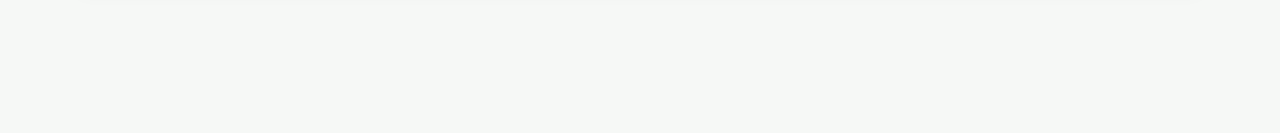
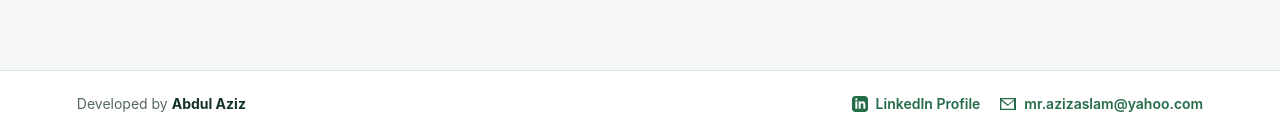
Before and after one commit to abdulazizaslam/AI_Automation, a Next.js app: page / in a window 1280 px wide. Shown: the part 779-912 px from the top of the page. Before the commit the page ends 849 px from the top, so only its background shows below. Built offline with nearby package versions, Linux system fonts and the light colour scheme; no server answers; the database is empty.

Commit message:
Add footer with developer credits for Abdul Aziz, LinkedIn profile, and email links

```diff
--- a/app/globals.css
+++ b/app/globals.css
@@ -414,4 +414,53 @@ body {
   .topbar { padding: 0 20px; }
   .topbar nav { gap: 12px; }
   .shell { padding: 24px 16px; }
+  .footer-content { flex-direction: column; gap: 14px; text-align: center; }
+  .footer-links { justify-content: center; flex-wrap: wrap; }
 }
+
+/* Developer Footer */
+.footer {
+  border-top: 1px solid #dce5de;
+  background: #ffffff;
+  padding: 24px 6vw;
+  margin-top: auto;
+}
+
+.footer-content {
+  max-width: 1180px;
+  margin: 0 auto;
+  display: flex;
+  justify-content: space-between;
+  align-items: center;
+  font-size: 14px;
+  color: #55665c;
+}
+
+.footer-left strong {
+  color: #123324;
+}
+
+.footer-links {
+  display: flex;
+  align-items: center;
+  gap: 20px;
+}
+
+.footer-link {
+  display: inline-flex;
+  align-items: center;
+  gap: 8px;
+  color: #246b48;
+  text-decoration: none;
+  font-weight: 600;
+  transition: color 0.2s ease, transform 0.2s ease;
+}
+
+.footer-link:hover {
+  color: #163b2a;
+  transform: translateY(-1px);
+}
+
+.footer-link svg {
+  transition: fill 0.2s ease;
+}
--- a/app/layout.tsx
+++ b/app/layout.tsx
@@ -9,7 +9,7 @@ export const metadata = {
 export default function RootLayout({ children }: Readonly<{ children: React.ReactNode }>) {
   return (
     <html lang="en" suppressHydrationWarning>
-      <body suppressHydrationWarning>
+      <body suppressHydrationWarning style={{ minHeight: "100vh", display: "flex", flexDirection: "column" }}>
         <header className="topbar">
           <Link href="/" className="brand">
             ☀ Solar Voice Agent <span className="brand-badge">SaaS MVP</span>
@@ -19,7 +19,42 @@ export default function RootLayout({ children }: Readonly<{ children: React.Reac
             <Link href="/leads">Leads & Calls</Link>
           </nav>
         </header>
-        <main className="shell">{children}</main>
+
+        <main className="shell" style={{ flex: 1 }}>{children}</main>
+
+        <footer className="footer" suppressHydrationWarning>
+          <div className="footer-content" suppressHydrationWarning>
+            <div className="footer-left" suppressHydrationWarning>
+              Developed by <strong>Abdul Aziz</strong>
+            </div>
+
+            <div className="footer-links" suppressHydrationWarning>
+              <a
+                href="https://www.linkedin.com/in/azizi-aslam/"
+                target="_blank"
+                rel="noopener noreferrer"
+                className="footer-link"
+                title="LinkedIn Profile"
+              >
+                <svg style={{ width: "16px", height: "16px", fill: "currentColor" }} viewBox="0 0 24 24">
+                  <path d="M19 0h-14c-2.761 0-5 2.239-5 5v14c0 2.761 2.239 5 5 5h14c2.762 0 5-2.239 5-5v-14c0-2.761-2.238-5-5-5zm-11 19h-3v-11h3v11zm-1.5-12.268c-.966 0-1.75-.79-1.75-1.764s.784-1.764 1.75-1.764 1.75.79 1.75 1.764-.783 1.764-1.75 1.764zm13.5 12.268h-3v-5.604c0-3.368-4-3.113-4 0v5.604h-3v-11h3v1.765c1.396-2.586 7-2.777 7 2.476v6.759z"/>
+                </svg>
+                <span>LinkedIn Profile</span>
+              </a>
+
+              <a
+                href="mailto:mr.azizaslam@yahoo.com"
+                className="footer-link"
+                title="Send Email"
+              >
+                <svg style={{ width: "16px", height: "16px", fill: "currentColor" }} viewBox="0 0 24 24">
+                  <path d="M0 3v18h24v-18h-24zm21.518 2l-9.518 7.713-9.518-7.713h19.036zm-19.518 14v-11.817l9.518 7.713 9.518-7.713v11.817h-19.036z"/>
+                </svg>
+                <span>mr.azizaslam@yahoo.com</span>
+              </a>
+            </div>
+          </div>
+        </footer>
       </body>
     </html>
   );
```
